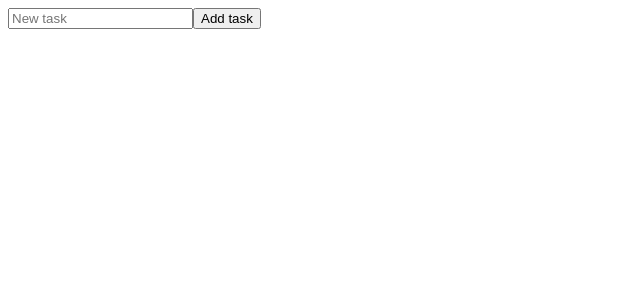
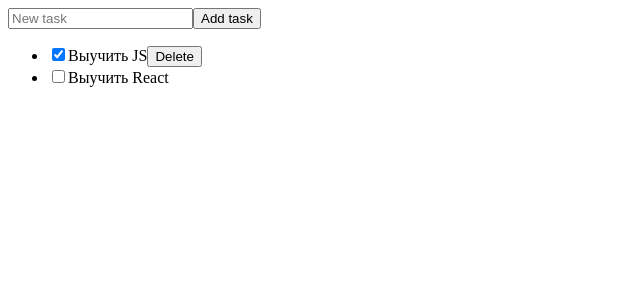
Before and after one commit to radionovroma/todoReactApp, a React (Create React App) app: page / in a window 1280 px wide. Shown: the top 300 px of the page, without its empty margins (0-640 px from the left). Built offline with nearby package versions, Linux system fonts and the light colour scheme.

Commit message:
Added tasks rendering

```diff
--- a/src/components/App.tsx
+++ b/src/components/App.tsx
@@ -1,10 +1,20 @@
-import { Input, Button } from "./common";
+import { Input, Button, Checkbox } from "./common";
 
+const tasks = [{ id: 1, label: 'Выучить JS', isDone: true }, { id: 2, label: 'Выучить React', isDone: false }];
 export const App = () => {
   return (
     <div>
       <Input placeholder="New task" />
       <Button onClick={ () => alert("Will be added next time") }>Add task</Button>
+      <ul>
+        {tasks.map((task) => (
+          <li key={task.id}>
+            <Checkbox checked={ task.isDone } id={task.id} value={task.label} />
+            {task.isDone && <Button onClick={ () => alert("Will be deleted next time") }>Delete</Button>}
+          </li>
+        ))
+        }
+      </ul>
     </div>
   );
 }
--- /dev/null
+++ b/src/components/common/Checkbox/Checkbox.tsx
@@ -0,0 +1,15 @@
+import React, { FC } from 'react';
+
+interface CheckboxProps {
+  checked: boolean;
+  id: number;
+  value: string;
+}
+
+export const Checkbox: FC<CheckboxProps> = ({checked, id, value}) =>
+  <React.Fragment>
+    <input type='checkbox' checked={checked} id={id.toString()} value={value}/>
+    <label htmlFor={id.toString()}>
+      {value}
+    </label>
+  </React.Fragment>
--- /dev/null
+++ b/src/components/common/Checkbox/index.ts
@@ -0,0 +1 @@
+export { Checkbox } from './Checkbox';
--- a/src/components/common/index.ts
+++ b/src/components/common/index.ts
@@ -1,2 +1,3 @@
 export { Input } from './Input';
 export { Button } from './Button';
+export { Checkbox } from './Checkbox';
```
